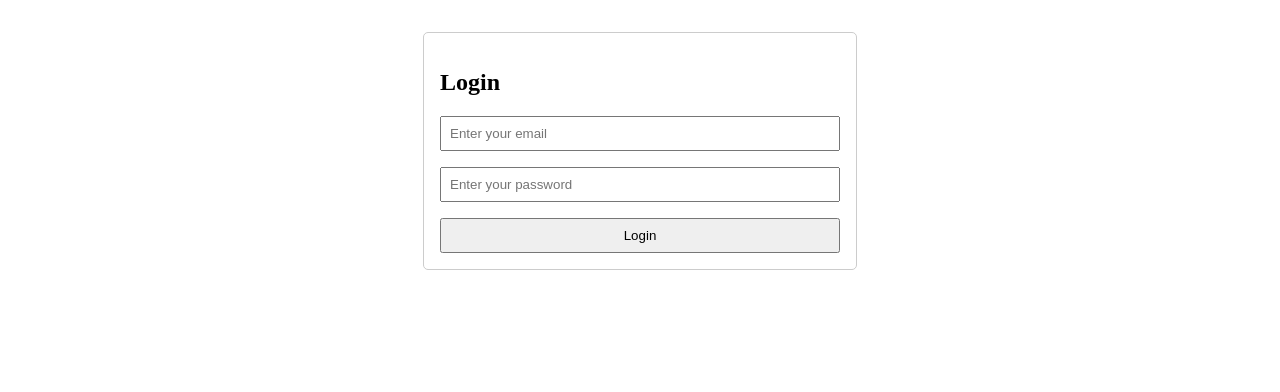
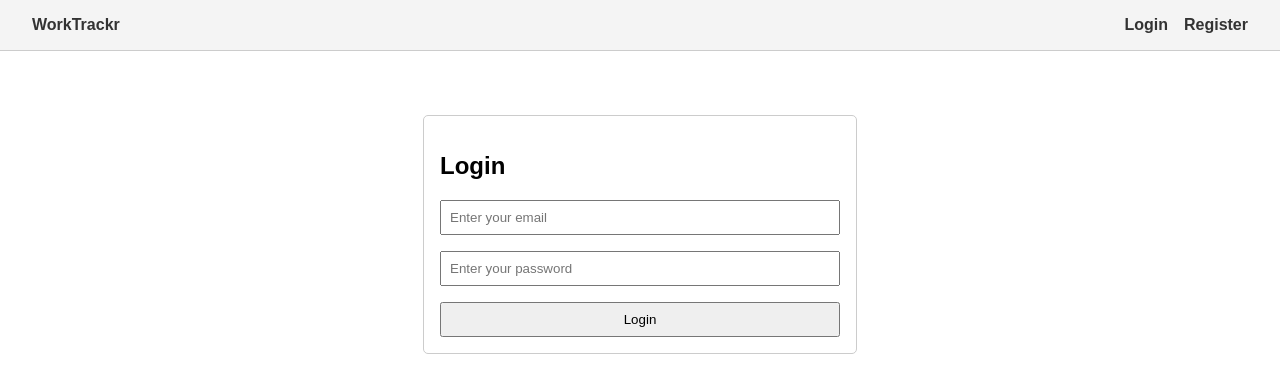
Before and after one commit to Beastly713/worktrackr, a React (Vite) app in the folder client/: page /login in a window 1280 px wide. Shown: the top 392 px of the page. Built offline with nearby package versions, Linux system fonts and the light colour scheme.

Commit message:
feat: Build protected Dashboard page with heatmap

```diff
--- a/client/src/App.jsx
+++ b/client/src/App.jsx
@@ -3,16 +3,28 @@ import { Toaster } from 'react-hot-toast';
 import Dashboard from './pages/Dashboard';
 import Login from './pages/Login';
 import Register from './pages/Register';
+import Header from './components/Header';
+import ProtectedRoute from './components/ProtectedRoute';
 
 function App() {
   return (
     <>
       <Toaster position="top-right" />
-      <Routes>
-        <Route path="/" element={<Dashboard />} />
-        <Route path="/login" element={<Login />} />
-        <Route path="/register" element={<Register />} />
-      </Routes>
+      <Header /> {}
+      <div className="container" style={{ padding: '2rem' }}>
+        <Routes>
+          <Route
+            path="/"
+            element={
+              <ProtectedRoute> {}
+                <Dashboard />
+              </ProtectedRoute>
+              }
+          />
+          <Route path="/login" element={<Login />} />
+          <Route path="/register" element={<Register />} />
+        </Routes>
+      </div>
     </>
   );
 }
--- /dev/null
+++ b/client/src/components/Header.jsx
@@ -0,0 +1,63 @@
+import { Link } from 'react-router-dom';
+import { useAuth } from '../context/AuthContext';
+import toast from 'react-hot-toast';
+
+const Header = () => {
+  const { user, logout } = useAuth();
+
+  const onLogout = () => {
+    logout();
+    toast.success('Logged out');
+    // No need to navigate, App will re-render and ProtectedRoute will redirect
+  };
+
+  // Simple inline styles
+  const headerStyle = {
+    display: 'flex',
+    justifyContent: 'space-between',
+    alignItems: 'center',
+    padding: '1rem 2rem',
+    background: '#f4f4f4',
+    borderBottom: '1px solid #ccc',
+  };
+
+  const linkStyle = {
+    textDecoration: 'none',
+    color: '#333',
+    fontWeight: 'bold',
+  };
+
+  const navStyle = {
+    display: 'flex',
+    gap: '1rem',
+    alignItems: 'center',
+  };
+
+  const buttonStyle = {
+    padding: '0.3rem 0.6rem',
+    cursor: 'pointer',
+  };
+
+  return (
+    <header style={headerStyle}>
+      <div className="logo">
+        <Link to="/" style={linkStyle}>WorkTrackr</Link>
+      </div>
+      <nav style={navStyle}>
+        {user ? (
+          <>
+            <span>{user.email}</span>
+            <button onClick={onLogout} style={buttonStyle}>Logout</button>
+          </>
+        ) : (
+          <>
+            <Link to="/login" style={linkStyle}>Login</Link>
+            <Link to="/register" style={linkStyle}>Register</Link>
+          </>
+        )}
+      </nav>
+    </header>
+  );
+};
+
+export default Header;
--- /dev/null
+++ b/client/src/components/ProtectedRoute.jsx
@@ -0,0 +1,16 @@
+import { Navigate } from 'react-router-dom';
+import { useAuth } from '../context/AuthContext';
+
+const ProtectedRoute = ({ children }) => {
+  const { user } = useAuth();
+
+  if (!user) {
+    // If user is not logged in, redirect to the login page
+    return <Navigate to="/login" replace />;
+  }
+
+  // If user is logged in, show the page they're trying to access
+  return children;
+};
+
+export default ProtectedRoute;
--- a/client/src/index.css
+++ b/client/src/index.css
@@ -0,0 +1,21 @@
+
+body {
+  font-family: sans-serif;
+  margin: 0;
+}
+
+.react-calendar-heatmap .color-empty {
+  fill: #ebedf0;
+}
+.react-calendar-heatmap .color-scale-1 {
+  fill: #9be9a8;
+}
+.react-calendar-heatmap .color-scale-2 {
+  fill: #40c463;
+}
+.react-calendar-heatmap .color-scale-3 {
+  fill: #30a14e;
+}
+.react-calendar-heatmap .color-scale-4 {
+  fill: #216e39;
+}
--- a/client/src/main.jsx
+++ b/client/src/main.jsx
@@ -4,6 +4,7 @@ import App from './App.jsx';
 import './index.css';
 import { BrowserRouter } from 'react-router-dom';
 import { AuthProvider } from './context/AuthContext';
+import 'react-calendar-heatmap/dist/styles.css';
 
 ReactDOM.createRoot(document.getElementById('root')).render(
   <React.StrictMode>
--- a/client/src/pages/Dashboard.jsx
+++ b/client/src/pages/Dashboard.jsx
@@ -1,4 +1,40 @@
+import CalendarHeatmap from 'react-calendar-heatmap';
+
 const Dashboard = () => {
-  return <div>Dashboard Page</div>;
+  // Placeholder data for the heatmap
+  const today = new Date();
+  const exampleData = [
+    { date: '2025-01-01', count: 1 },
+    { date: '2025-01-02', count: 3 },
+    { date: '2025-01-03', count: 0 },
+    { date: '2025-01-04', count: 2 },
+    // ...
+  ];
+
+  return (
+    <div>
+      <h2>Your Progress Heatmap</h2>
+      <div style={{ width: '90%' }}>
+        <CalendarHeatmap
+          startDate={new Date(today.getFullYear(), 0, 1)} // Start of the year
+          endDate={today}
+          values={exampleData}
+          classForValue={(value) => {
+            if (!value) {
+              return 'color-empty';
+            }
+            return `color-scale-${value.count}`;
+          }}
+          tooltipDataAttrs={value => {
+            return {
+              'data-tip': `${value.date} has count: ${value.count}`,
+            };
+          }}
+          showWeekdayLabels={true}
+        />
+      </div>
+    </div>
+  );
 };
+
 export default Dashboard;
```
